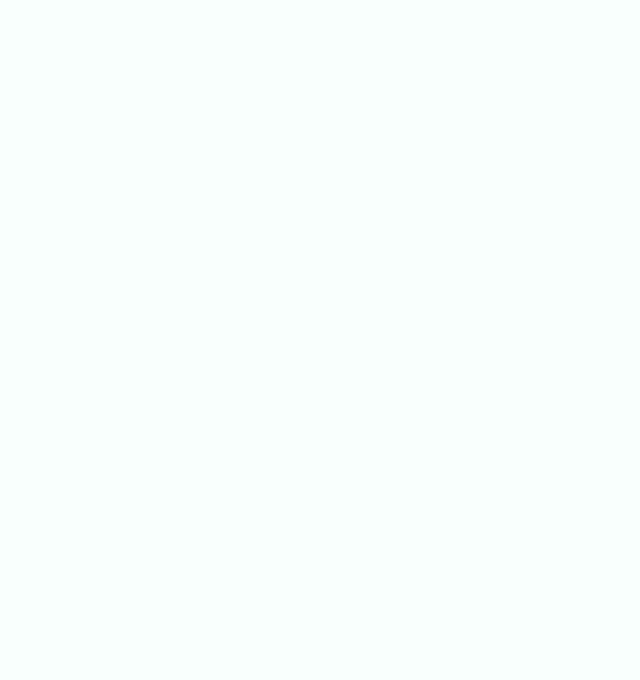
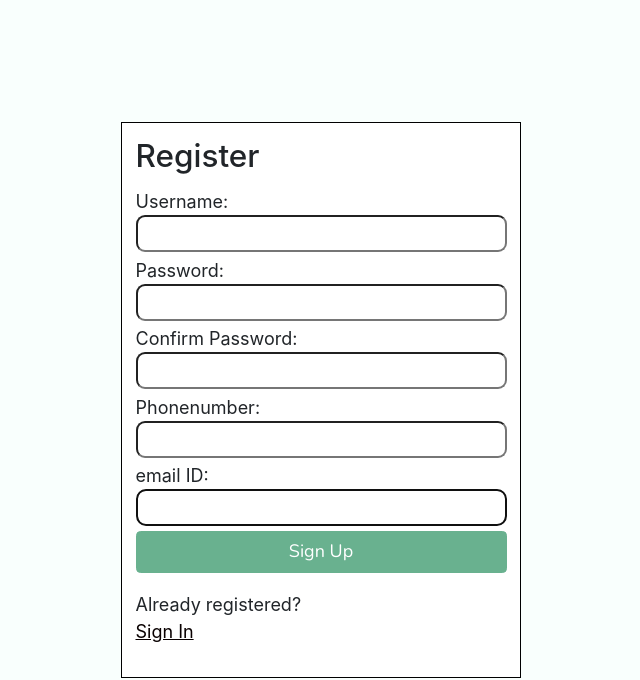
Before and after one commit to Pulak2001-cmd/India-Credit-client, a React (Create React App) app: page /signup in a window 1280 px wide. Before the commit this address had no page. Shown: the top 680 px of the page, without its empty margins (319-959 px from the left). Built offline with nearby package versions, Linux system fonts and the light colour scheme.

Commit message:
new commit

```diff
--- a/src/App.js
+++ b/src/App.js
@@ -17,12 +17,12 @@ function App() {
           </Route>
         </Routes>
         <Routes>
-        <Route path="/Register" element={<Register/>}>
+        <Route path="/signup" element={<Register/>}>
 
           </Route>
         </Routes>
         <Routes>
-        <Route path="/Login" element={<Login/>}>
+        <Route path="/login" element={<Login/>}>
 
           </Route>
         </Routes>
--- a/src/components/Login.js
+++ b/src/components/Login.js
@@ -1,10 +1,11 @@
 import { useRef, useState, useEffect, useContext } from 'react';
+import {Link} from 'react-router-dom';
 import AuthContext from "./AuthProvider";
 import '../Login.css';
 import google from './google1.png';
 
 import axios from 'axios';
-const LOGIN_URL = '/auth';
+const LOGIN_URL = 'http://127.0.0.1:5003/v1/api/loginwithpass';
 
 const Login = () => {
     const { setAuth } = useContext(AuthContext);
@@ -28,18 +29,17 @@ const Login = () => {
         e.preventDefault();
 
         try {
-            const response = await axios.post(LOGIN_URL,
-                JSON.stringify({ user, pwd }),
-                {
-                    headers: { 'Content-Type': 'application/json' },
-                    withCredentials: true
-                }
-            );
-            console.log(JSON.stringify(response?.data));
-            //console.log(JSON.stringify(response));
-            const accessToken = response?.data?.accessToken;
-            const roles = response?.data?.roles;
-            setAuth({ user, pwd, roles, accessToken });
+            const data = {
+                user_details: user,
+                password: pwd
+            }
+            const response = await axios.post(LOGIN_URL, data);
+            localStorage.setItem('authtoken', response.data.token);
+            // console.log(JSON.stringify(response?.data));
+            // //console.log(JSON.stringify(response));
+            // const accessToken = response?.data?.accessToken;
+            // const roles = response?.data?.roles;
+            // setAuth({ user, pwd, roles, accessToken });
             setUser('');
             setPwd('');
             setSuccess(true);
@@ -64,7 +64,7 @@ const Login = () => {
                     <h1>You are logged in!</h1>
                     <br />
                     <p>
-                        <a href="#">Go to Home</a>
+                        <Link to="/">Go to Home</Link>
                     </p>
                 </section>
             ) : (
@@ -93,7 +93,7 @@ const Login = () => {
                             value={pwd}
                             required
                         />
-                        <button type="button" class="btn btn-success">Sign In</button>
+                        <button type="button" class="btn btn-success" onClick={handleSubmit}>Sign In</button>
                     </form>
                     <p style={{display:"flex"}}>
                         Need an Account?<br />
@@ -102,7 +102,7 @@ const Login = () => {
                     </p>
                     <span className="line">
                             {/*put router link here*/}
-                            <a href="#">Sign Up</a>
+                            <Link to="/signup">Sign Up</Link>
                         </span>
                 </section>
             )}
--- a/src/components/Register.js
+++ b/src/components/Register.js
@@ -2,6 +2,7 @@ import React,{useState,useRef,useEffect} from 'react'
 import { faCheck, faTimes, faInfoCircle } from "@fortawesome/free-solid-svg-icons";
 import { FontAwesomeIcon } from "@fortawesome/react-fontawesome";
 import axios from 'axios';
+import {Link} from 'react-router-dom';
 import "../Register.css";
 
 
@@ -112,7 +113,7 @@ function Register() {
                 <section>
                     <h1>Success!</h1>
                     <p>
-                        <a href="#">Sign In</a>
+                        <Link to="/">Sign In</Link>
                     </p>
                 </section>
             ) : (
@@ -246,7 +247,7 @@ function Register() {
                         Already registered?<br />
                         <span className="line">
                             {/*put router link here*/}
-                            <a href="#">Sign In</a>
+                            <Link to="/login">Sign In</Link>
                         </span>
                     </p>
                 </section>
```
Also changed, not shown: 1 other file (tests, documents, lock files or other folders).
